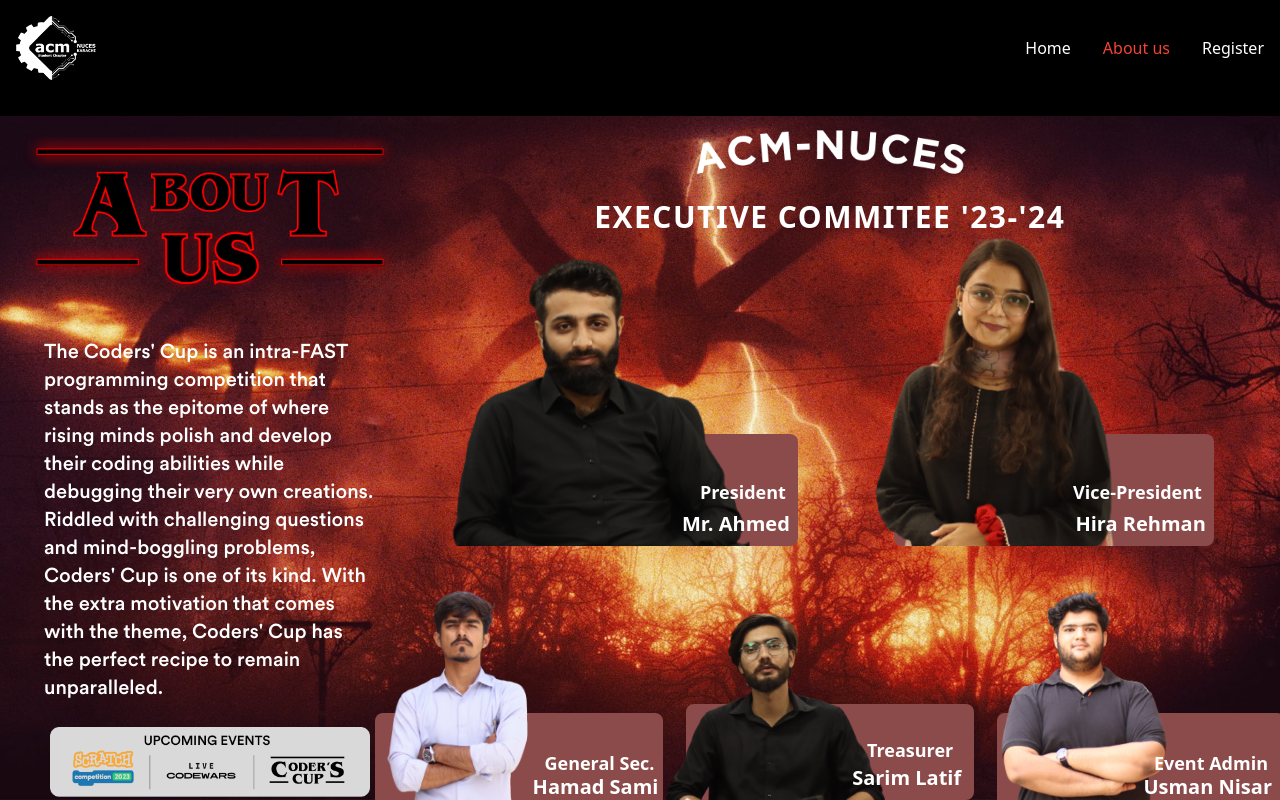
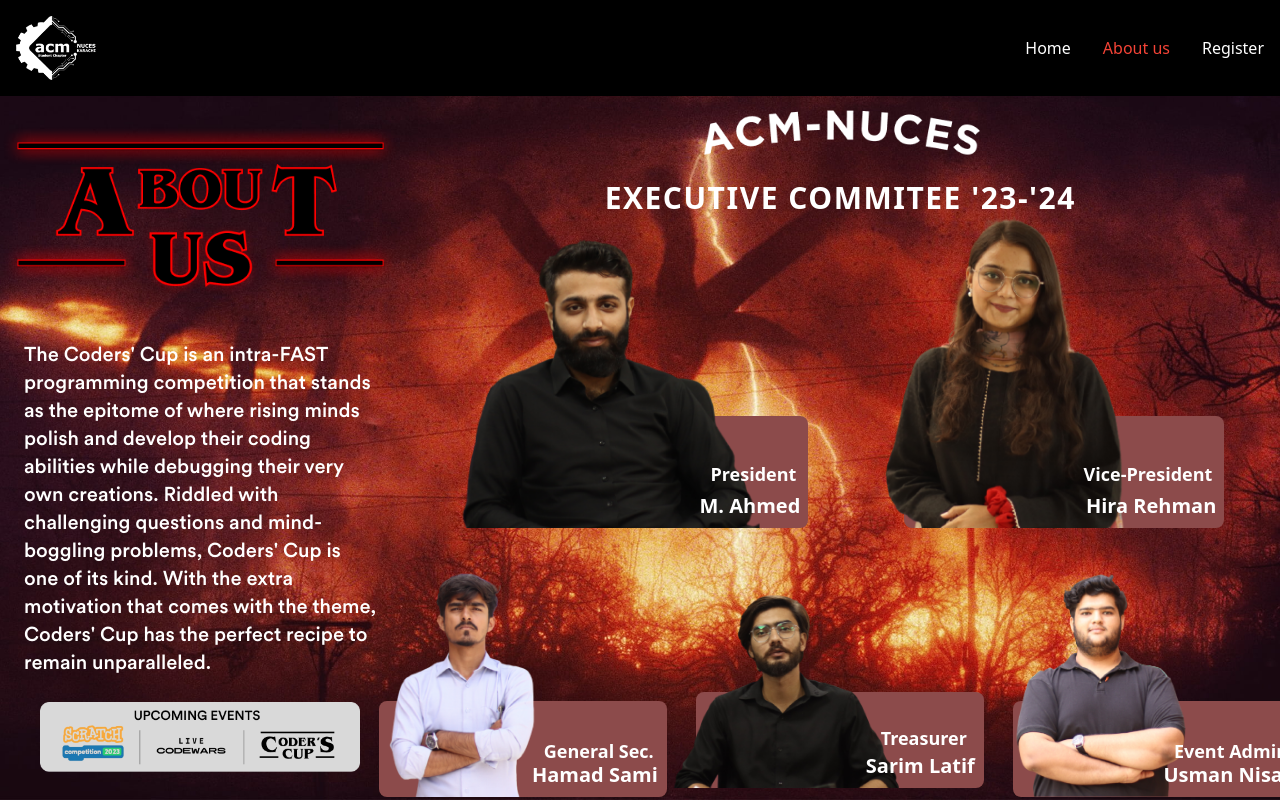
Before and after one commit to hatifmujahid/Coders-cup-website2023, a React (Vite) app: page /about in a window 1280 px wide. Built offline with nearby package versions, Linux system fonts and the light colour scheme.

Commit message:
about us done

```diff
--- a/src/components/HomePage.jsx
+++ b/src/components/HomePage.jsx
@@ -15,7 +15,7 @@
     useEffect(() => {
         const interval = setInterval(() => {
             const elapsedTime = Date.now() - startTime;
-            const progress = Math.min(Math.floor((elapsedTime / 5000) * 100), 100);
+            const progress = Math.min(Math.floor((elapsedTime / 3000) * 100), 100);
             setProgress(progress);
             if (progress >= 100) {
                 clearInterval(interval);
--- a/src/components/aboutPage.jsx
+++ b/src/components/aboutPage.jsx
@@ -3,7 +3,7 @@
 import { acmLogo } from "../assets";
 import AboutHeader from "../assets/aboutHeader.png";
 import { homeBackground, registrationPlaceholder } from '../assets';
-import './AboutPage.css'
+import './aboutPage.css'
 import Ahmed from '../assets/ahmed.png';
 import Hira from '../assets/hira.png';
 import Hamad from '../assets/hamd.png';
@@ -15,7 +15,7 @@
 
 export default function AboutPage() {
     return (
-        <>
+        <div className="transition">
             <Navbar />
             <div
                 className="homeimg transition "
@@ -30,7 +30,7 @@
                 }}
 
             >
-                <div className="flex flex-col lg:flex-row items-center justify-center m-5">
+                <div className="flex flex-col lg:flex-row items-center justify-center ">
                     <div className="flex justify-center flex-col w-full lg:w-1/3 ">
                         <img src={AboutHeader} alt="about Us" className="lg:w-full md:w-3/6 w-5/6 mx-auto" />
                         <p className="text-white mt-4 p-6 font-normal md:text-xl" style={{ fontFamily: 'spotifyMedium' }}>
@@ -73,7 +73,7 @@
                             President
                             </p>
                             <p className="absolute bottom-0 right-0 text-white text-4xl font-extrabold p-2 z-30 text-xl">
-                            Mr. Ahmed
+                            M. Ahmed
                             </p>
                             <img
                             src={Ahmed}
@@ -103,10 +103,10 @@
                         <div className="flex flex-col md:flex-row md:space-x-20 items-center m-auto">
                         <div className="flex relative">
                             <div className="custom-bg-color absolute bottom-0 left-1/2 transform -translate-x-1/2 w-72 md:w-56 lg:w-72 h-24 rounded-lg z-10 "></div>
-                            <p className="absolute bottom-5 -right-8 text-lg font-semibold text-white p-3 z-30">
+                            <p className="absolute bottom-5 -right-6 text-lg font-semibold text-white p-3 z-30">
                             General Sec.
                             </p>
-                            <p className="absolute bottom-0 -right-8 text-white text-2xl font-extrabold p-2 z-30 text-xl">
+                            <p className="absolute bottom-0 -right-6 text-white text-2xl font-extrabold p-2 z-30 text-xl">
                             Hamad Sami
                             </p>
                             <img
@@ -215,6 +215,6 @@
 
                 </div>
             </footer>
-        </>
+        </div>
     )
 }
```
